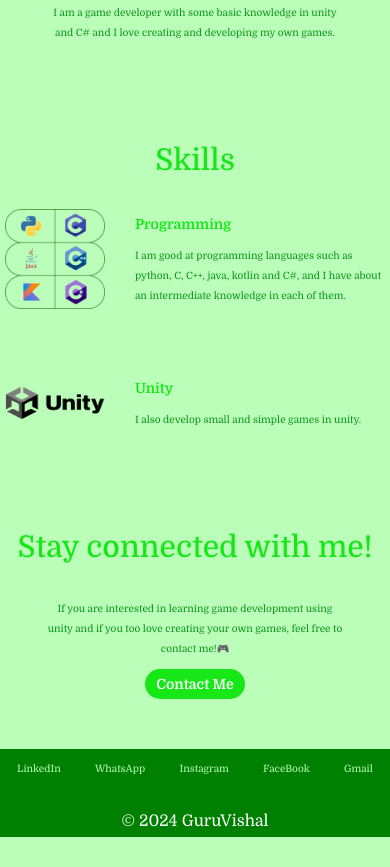
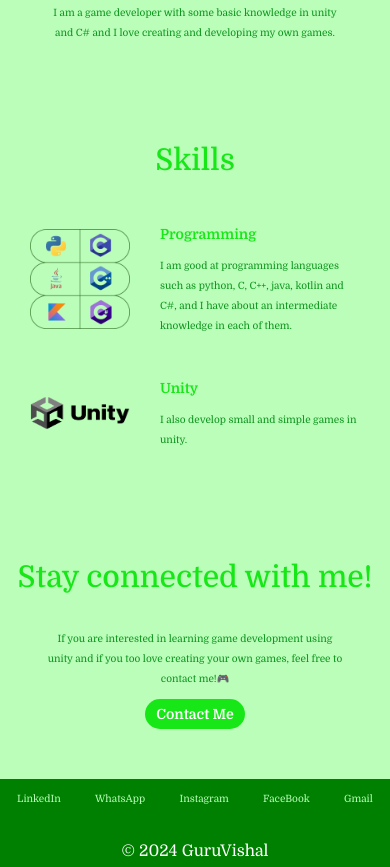
Before and after one commit to guru-vishal/gaming-portfolio, a plain HTML site: page index.html in a window 390 px wide. Shown: the part 965-1832 px from the top of the page. Before the commit the page ends 1802 px from the top, so only its background shows below. Drawn offline with Linux system fonts and the light colour scheme.

Commit message:
Add files via upload

```diff
--- a/style.css
+++ b/style.css
@@ -126,6 +126,10 @@ p{
     justify-content: center;
     align-items: center;
     padding-top: 50px;
+}
+
+.skills > div{
+    padding: 10px;
 }
 
 .programming > img{
@@ -330,7 +334,7 @@ body, html{
     }
 
     .skills > div > div > p{
-        width: 250px;
+        width: 200px;
     }
 
     button{
```
